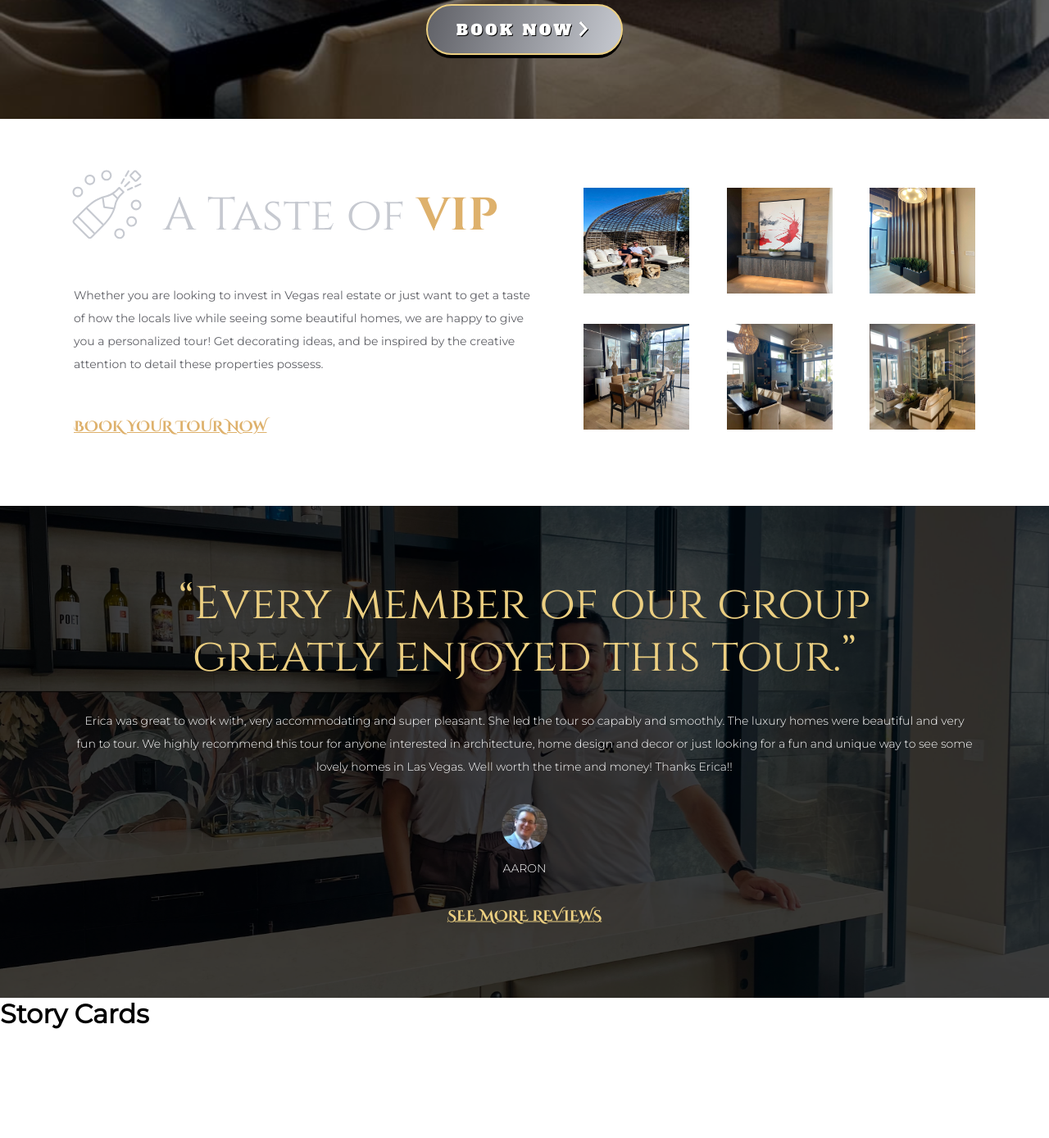
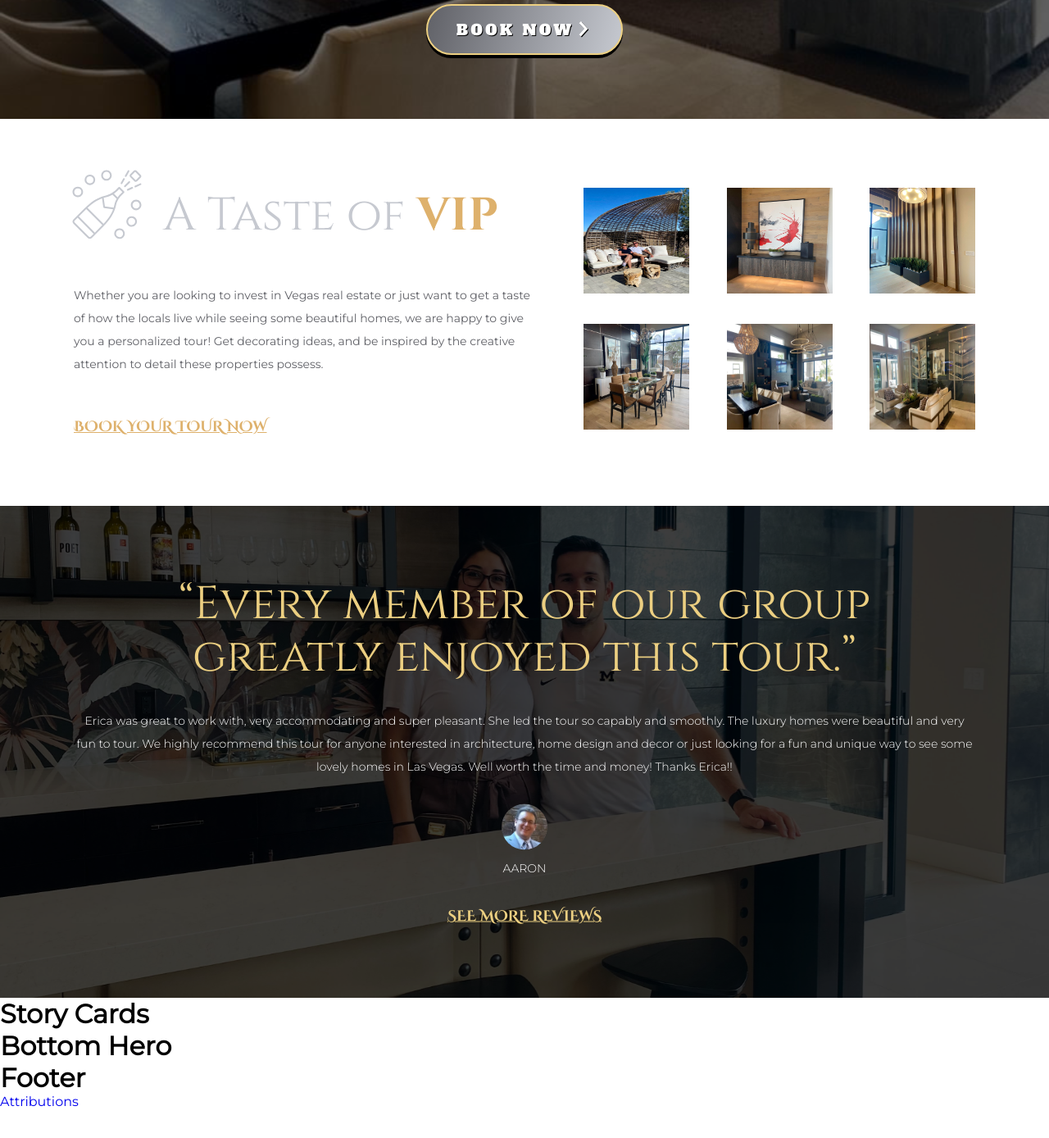
Before and after one commit to stevexero/vegasluxuryhometours, a React (Create React App) app: page / in a window 1280 px wide. Shown: the part 655-2043 px from the top of the page at 82% size. After the commit the page ends 2008 px from the top, so only its background shows below. Built offline with nearby package versions, Linux system fonts and the light colour scheme.

Commit message:
bug fixes

```diff
--- a/src/pages/sections/Hero.js
+++ b/src/pages/sections/Hero.js
@@ -14,13 +14,14 @@ const Hero = () => {
 
   useEffect(() => {
     window.addEventListener('scroll', handleScroll);
+
+    return () => window.removeEventListener('scroll', handleScroll);
   }, []);
 
   const handleScroll = () => {
     let scrollTop = window.scrollY;
     if (scrollTop > 260) {
       let minWidth = 130,
-        // logoWidth = Math.max(minWidth, 414 - scrollTop);
         logoWidth = minWidth;
       setLogoWidth(logoWidth);
     } else {
--- a/src/pages/sections/Reviews.js
+++ b/src/pages/sections/Reviews.js
@@ -1,4 +1,4 @@
-import { Parallax, Background } from 'react-parallax';
+import { Parallax } from 'react-parallax';
 
 import ReviewsBackground from '../../assets/reviews_bg.jpeg';
 import Aaron from '../../assets/aaron.jpeg';
--- a/src/pages/sections/Story.css
+++ b/src/pages/sections/Story.css
@@ -1,3 +1,3 @@
-.Story {
+/* .Story {
   height: 100vh;
-}
+} */
```
